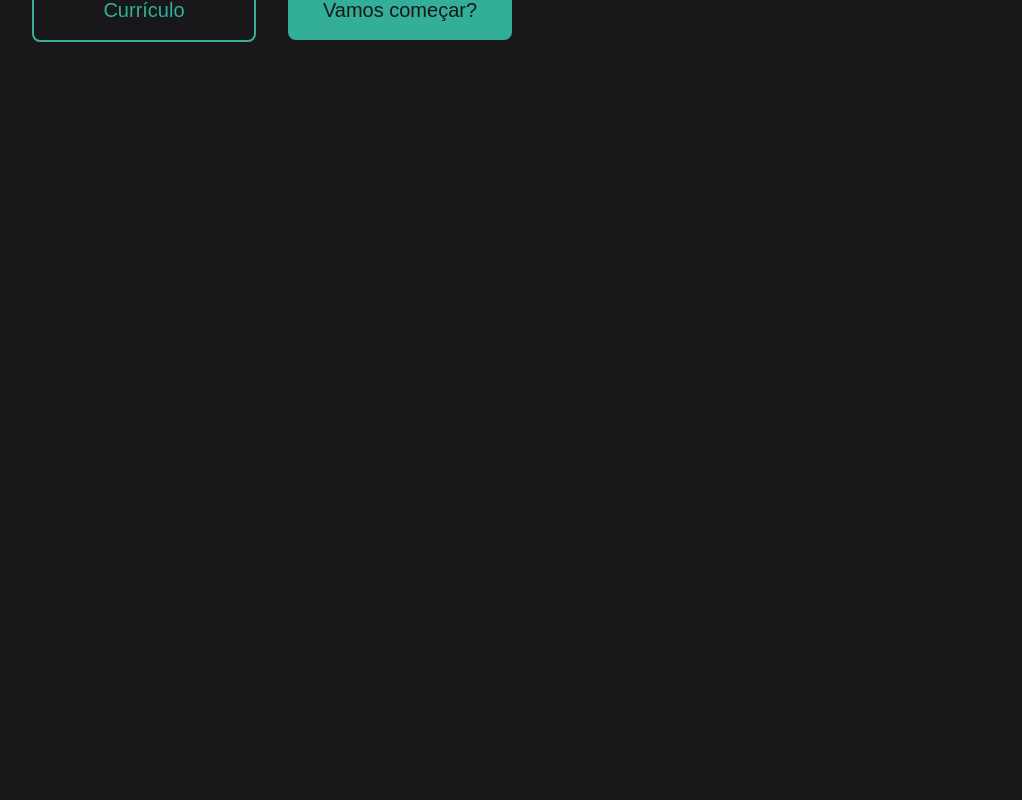
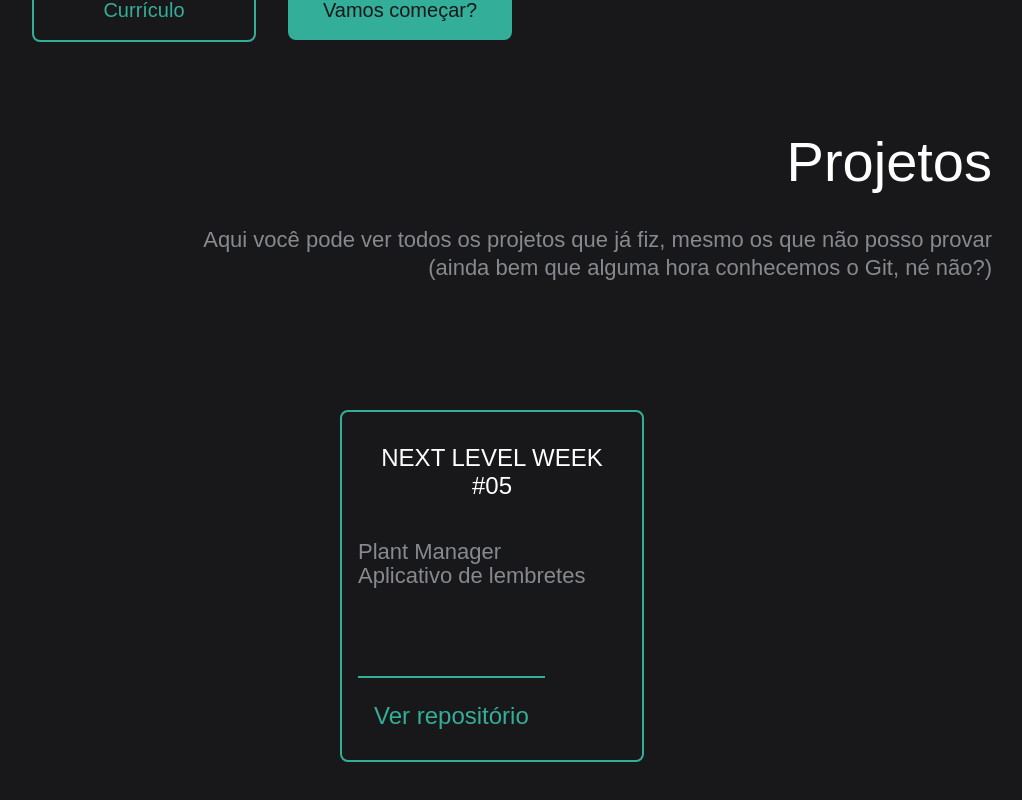
Before and after one commit to MariaGabrielaReis/MariaGabrielaReis.github.io, a React (Create React App) app: page / in a window 1280 px wide. Shown: the part 654-1454 px from the top of the page, without its empty margins (128-1150 px from the left). Before the commit the page ends 800 px from the top, so only its background shows below. Built offline with nearby package versions, Linux system fonts and the light colour scheme; a web font is replaced by a local one.

Commit message:
feat: add base to projects section

```diff
--- a/src/App.tsx
+++ b/src/App.tsx
@@ -4,6 +4,7 @@ import theme from '../src/styles/theme';
 import GlobalStyle from './styles/global';
 import Header from './components/Header';
 import Greetings from './components/Greetings';
+import Projects from './components/Projects';
 
 export default function App() {
   return (
@@ -12,6 +13,7 @@ export default function App() {
         <GlobalStyle />
         <Header />
         <Greetings />
+        <Projects />
       </div>
     </ThemeProvider>
   );
--- a/src/components/Greetings/style.ts
+++ b/src/components/Greetings/style.ts
@@ -10,6 +10,7 @@ export const Container = styled.div`
   align-items: center;
   justify-content: space-between;
   margin-top: 8rem;
+  margin-bottom: 88px;
   background-image: url(${decoration});
   background-repeat: no-repeat;
 `;
--- /dev/null
+++ b/src/components/Projects/index.tsx
@@ -0,0 +1,44 @@
+import {
+  Container,
+  Content,
+  Title,
+  Description,
+  ProjectList,
+  ProjectContainer,
+  ProjectTexts,
+  ProjectTitle,
+  ProjectName,
+  ProjectDescription,
+  ProjectLink,
+  DecorationStripes,
+  DecorationCircle,
+} from './style';
+
+export default function Projects() {
+  return (
+    <Container>
+      <Content>
+        <Title>Projetos</Title>
+        <Description>
+          Aqui você pode ver todos os projetos que já fiz, mesmo os que não posso provar <br /> (ainda bem que alguma
+          hora conhecemos o Git, né não?)
+        </Description>
+      </Content>
+      <ProjectList>
+        <DecorationStripes />
+        <ProjectContainer>
+          <ProjectTexts>
+            <ProjectTitle>NEXT LEVEL WEEK #05</ProjectTitle>
+            <ProjectName>Plant Manager</ProjectName>
+            <ProjectDescription>Aplicativo de lembretes</ProjectDescription>
+          </ProjectTexts>
+
+          <ProjectLink href="" target="_blank">
+            Ver repositório
+          </ProjectLink>
+        </ProjectContainer>
+        <DecorationCircle />
+      </ProjectList>
+    </Container>
+  );
+}
--- /dev/null
+++ b/src/components/Projects/style.ts
@@ -0,0 +1,92 @@
+import styled from 'styled-components';
+
+export const Container = styled.div`
+  margin-bottom: 88px;
+`;
+
+export const Content = styled.div`
+  margin: 0rem 10rem 8rem;
+`;
+
+export const Title = styled.h1`
+  color: ${({ theme }) => theme.colors.title};
+  font-size: ${({ theme }) => theme.fontSizes.subtitle};
+  font-weight: ${({ theme }) => theme.fontWeight.regular};
+  line-height: ${({ theme }) => theme.lineHeight.subtitle};
+
+  text-align: end;
+`;
+
+export const Description = styled.p`
+  color: ${({ theme }) => theme.colors.text};
+  font-size: ${({ theme }) => theme.fontSizes.text};
+  font-weight: ${({ theme }) => theme.fontWeight.regular};
+  line-height: ${({ theme }) => theme.lineHeight.text};
+
+  margin-top: 2rem;
+  text-align: end;
+`;
+
+export const ProjectList = styled.div`
+  display: flex;
+  align-items: center;
+  justify-content: center;
+  overflow-x: scroll;
+`;
+
+export const ProjectContainer = styled.div`
+  width: 19rem;
+  height: 22rem;
+  padding: 2rem 1rem 0rem;
+  margin-right: 2.5rem;
+  border-radius: 8px;
+  border: 2px solid ${({ theme }) => theme.colors.primary};
+  //overflow: hidden;
+`;
+
+export const ProjectTexts = styled.div`
+  height: 260px;
+  width: 100%;
+`;
+
+export const ProjectTitle = styled.p`
+  color: ${({ theme }) => theme.colors.title};
+  font-size: ${({ theme }) => theme.fontSizes.cardTitle};
+  font-weight: ${({ theme }) => theme.fontWeight.regular};
+  line-height: ${({ theme }) => theme.lineHeight.text};
+
+  text-align: center;
+`;
+
+export const ProjectName = styled.p`
+  color: ${({ theme }) => theme.colors.text};
+  font-size: ${({ theme }) => theme.fontSizes.text};
+  font-weight: ${({ theme }) => theme.fontWeight.regular};
+  line-height: ${({ theme }) => theme.lineHeight.cardText};
+
+  margin-top: 2.5rem;
+`;
+
+export const ProjectDescription = styled.p`
+  color: ${({ theme }) => theme.colors.text};
+  font-size: ${({ theme }) => theme.fontSizes.text};
+  font-weight: ${({ theme }) => theme.fontWeight.regular};
+  line-height: ${({ theme }) => theme.lineHeight.cardText};
+`;
+
+export const ProjectLink = styled.a`
+  color: ${({ theme }) => theme.colors.primary};
+  font-size: ${({ theme }) => theme.fontSizes.cardLink};
+  font-weight: ${({ theme }) => theme.fontWeight.regular};
+  line-height: ${({ theme }) => theme.lineHeight.cardText};
+  text-decoration-line: unset;
+  text-align: center;
+  width: 19rem;
+  padding: 1.5rem 1rem 0rem;
+
+  border-top: 2px solid ${({ theme }) => theme.colors.primary};
+`;
+
+export const DecorationStripes = styled.img``;
+
+export const DecorationCircle = styled.img``;
```
